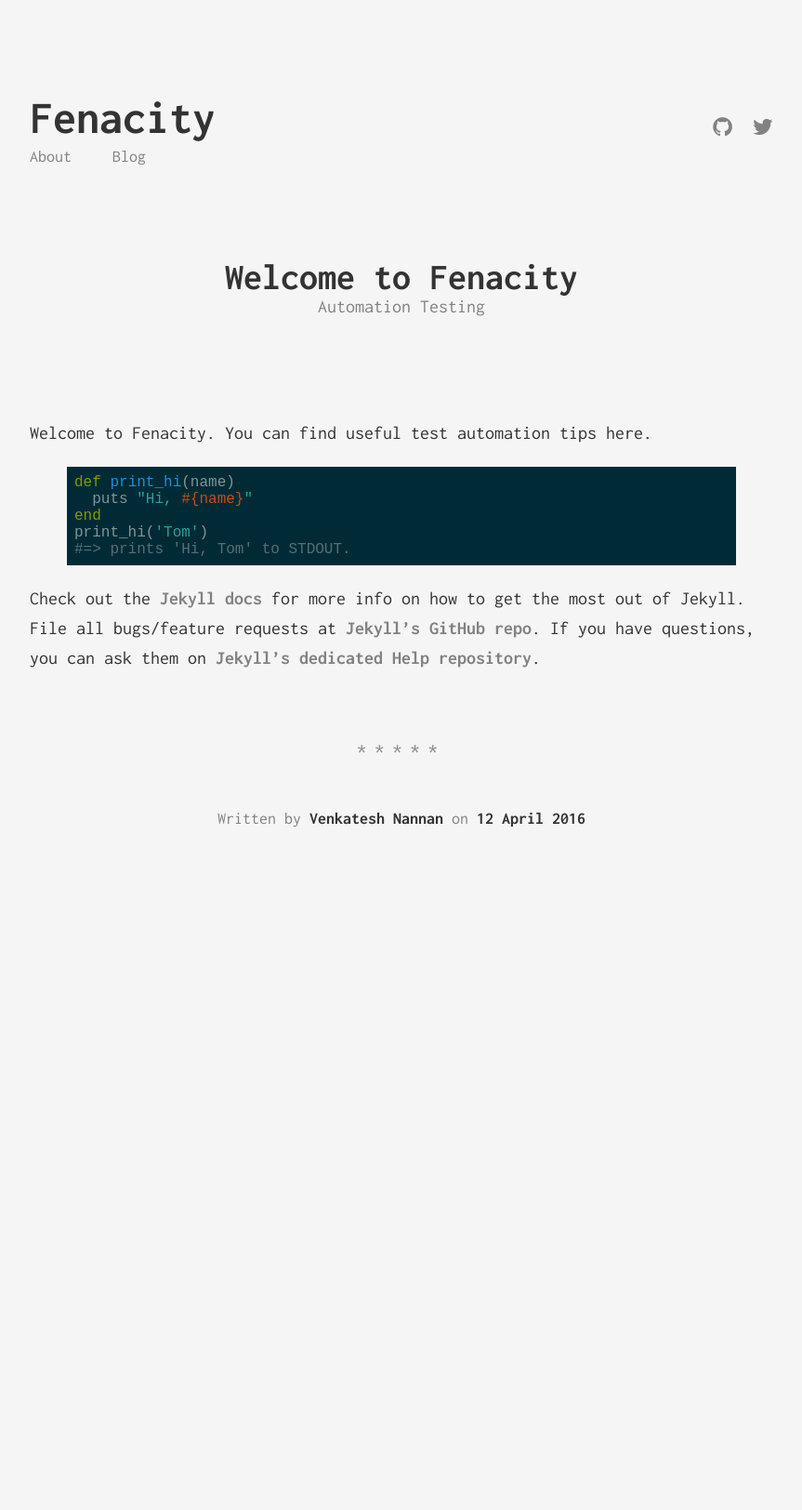
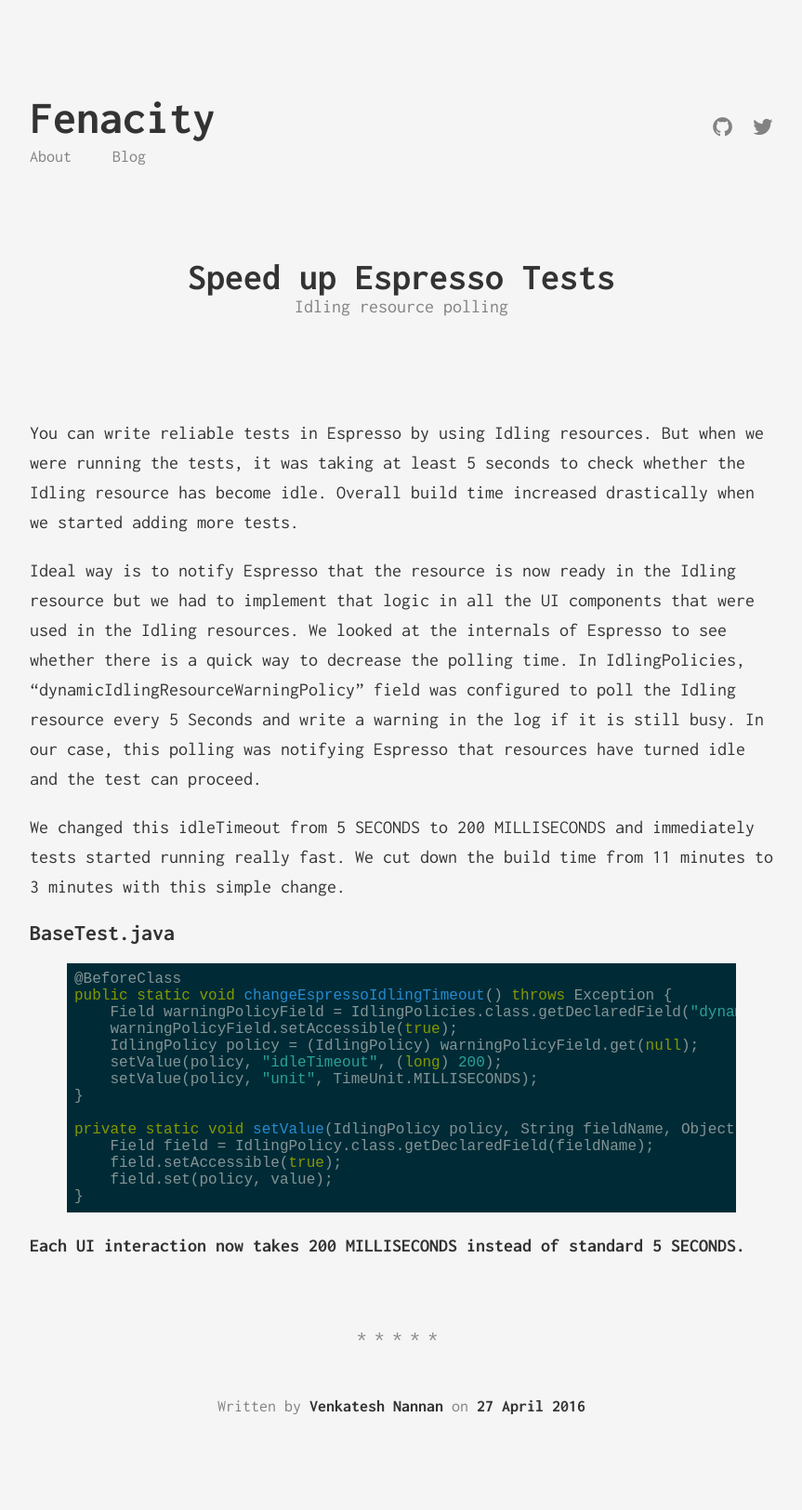
Before and after one commit to nvenky/blog, a Jekyll site: the page built from _posts/2016-04-27-speedup-espresso-tests.markdown, in a window 1280 px wide. Shown: the whole page at 93% size, without its empty margins (208-1071 px from the left). Built offline with Jekyll 4.4.1, drawn with Linux system fonts in a browser that asks for light colours; before the commit the page ends 992 px from its top, so only the background shows below that.

Commit message:
Update Speedup idling resource timeout

```diff
--- a/_includes/header.html
+++ b/_includes/header.html
@@ -1,6 +1,6 @@
 <header class="header">
     <div class="navigation">
-        <a href="/" class="logo">{{ site.title }}</a>
+        <a href="{{'/' |  | prepend: site.baseurl }}" class="logo">{{ site.title }}</a>
 
         <ul class="menu">
             <li class="menu__entry"><a href="{{ '/about.html' | prepend: site.baseurl }}">About</a></li>
--- a/_posts/2016-04-27-speedup-espresso-tests.markdown
+++ b/_posts/2016-04-27-speedup-espresso-tests.markdown
@@ -1,21 +1,36 @@
 ---
 layout: post
-title:  "Welcome to Fenacity"
-subtitle: "Automation Testing"
-date:   2016-04-12 19:01:01
-categories: [general]
+title:  "Speed up Espresso Tests"
+subtitle: "Idling resource polling"
+date:   2016-04-27 19:01:01
+categories: [android]
 ---
-Welcome to Fenacity. You can find useful test automation tips here.
-{% highlight ruby %}
-def print_hi(name)
-  puts "Hi, #{name}"
-end
-print_hi('Tom')
-#=> prints 'Hi, Tom' to STDOUT.
+
+You can write reliable tests in Espresso by using Idling resources. But when we were running the tests, it was taking at least 5 seconds to check whether the Idling resource has become idle. Overall build time increased drastically when we started adding more tests.
+
+Ideal way is to notify Espresso that the resource is now ready in the Idling resource but we had to implement that logic in all the UI components that were used in the Idling resources. We looked at the internals of Espresso to see whether there is a quick way to decrease the polling time. In IdlingPolicies, "dynamicIdlingResourceWarningPolicy" field was configured to poll the Idling resource every 5 Seconds and write a warning in the log if it is still busy. In our case, this polling was notifying Espresso that resources have turned idle and the test can proceed.
+
+We changed this idleTimeout from 5 SECONDS to 200 MILLISECONDS and immediately tests started running really fast. We cut down the build time from 11 minutes to 3 minutes with this simple change.
+
+## BaseTest.java
+
+{% highlight java %}
+
+@BeforeClass
+public static void changeEspressoIdlingTimeout() throws Exception {
+    Field warningPolicyField = IdlingPolicies.class.getDeclaredField("dynamicIdlingResourceWarningPolicy");
+    warningPolicyField.setAccessible(true);
+    IdlingPolicy policy = (IdlingPolicy) warningPolicyField.get(null);
+    setValue(policy, "idleTimeout", (long) 200);
+    setValue(policy, "unit", TimeUnit.MILLISECONDS);
+}
+
+private static void setValue(IdlingPolicy policy, String fieldName, Object value) throws NoSuchFieldException, IllegalAccessException {
+    Field field = IdlingPolicy.class.getDeclaredField(fieldName);
+    field.setAccessible(true);
+    field.set(policy, value);
+}
+
 {% endhighlight %}
 
-Check out the [Jekyll docs][jekyll] for more info on how to get the most out of Jekyll. File all bugs/feature requests at [Jekyll’s GitHub repo][jekyll-gh]. If you have questions, you can ask them on [Jekyll’s dedicated Help repository][jekyll-help].
-
-[jekyll]:      http://jekyllrb.com
-[jekyll-gh]:   https://github.com/jekyll/jekyll
-[jekyll-help]: https://github.com/jekyll/jekyll-help
+**Each UI interaction now takes 200 MILLISECONDS instead of standard 5 SECONDS.**
```
